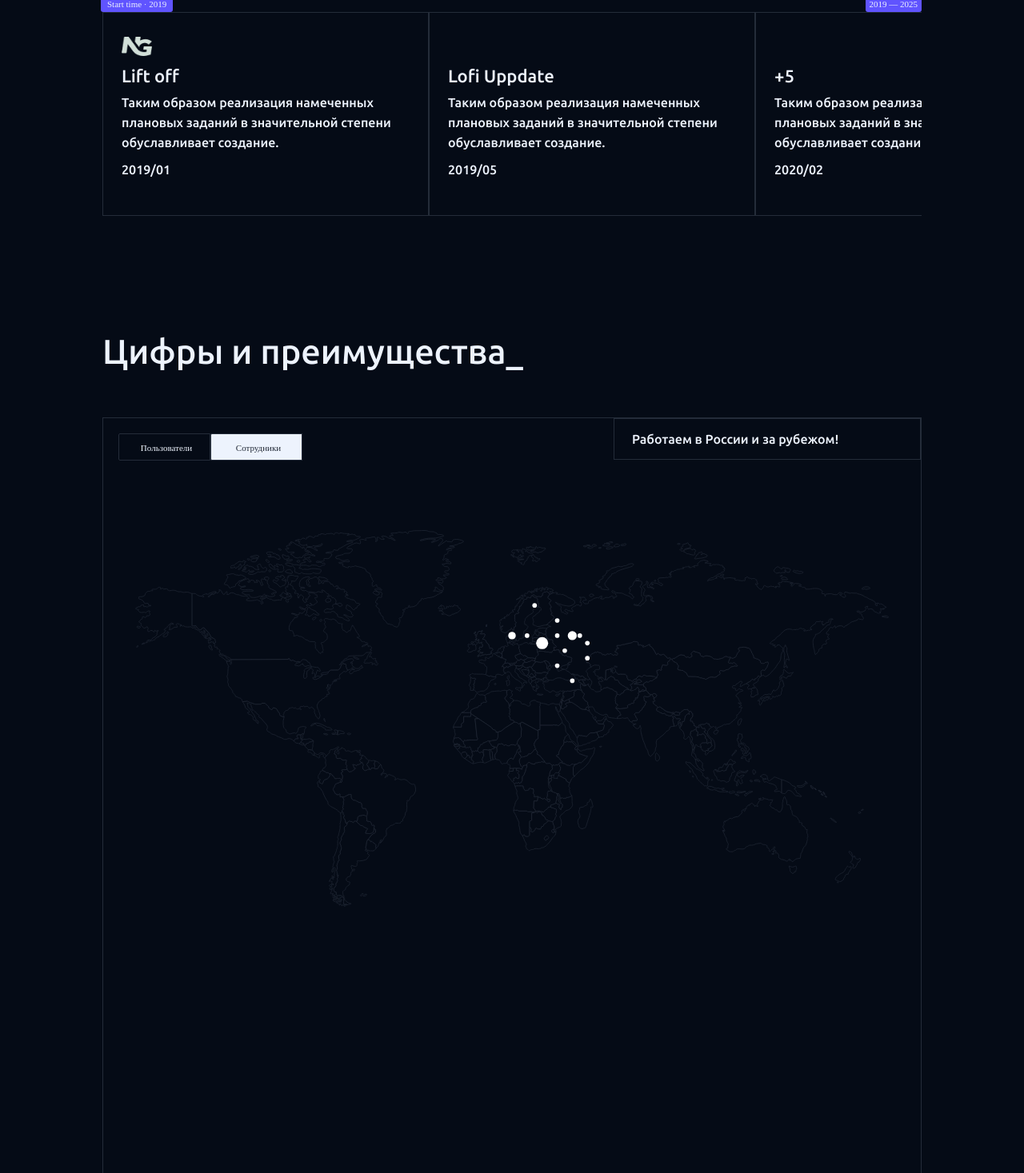
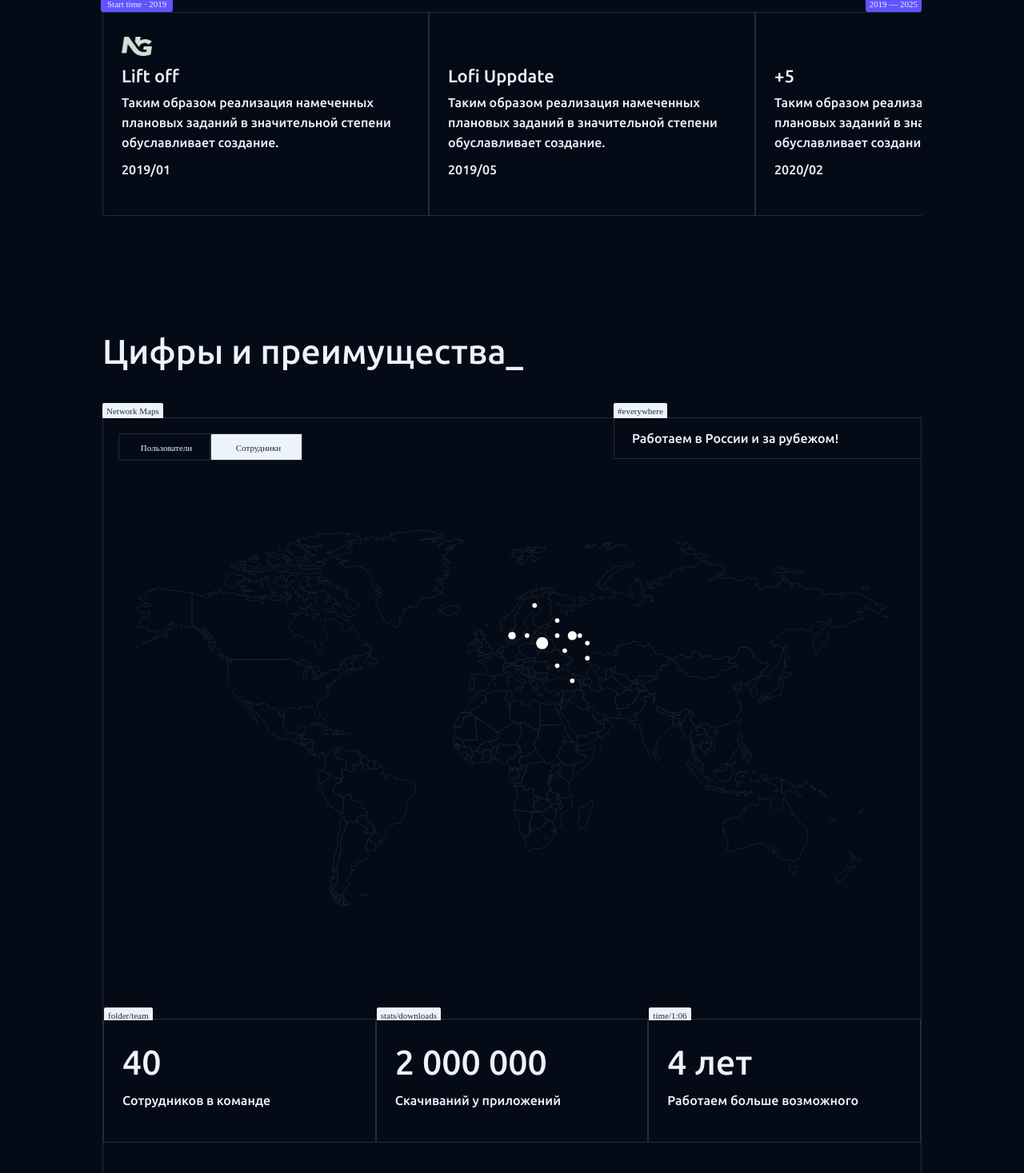
Before and after one commit to abdulhafiz7156/network-group, a Vue app: page / in a window 1280 px wide. Shown: the part 1715-3182 px from the top of the page at 80% size. Built offline with nearby package versions, Linux system fonts and the light colour scheme; a web font is replaced by a local one.

Commit message:
finish map block and edits

```diff
--- a/src/App.vue
+++ b/src/App.vue
@@ -222,6 +222,7 @@ export default {
           <h3>Цифры и преимущества_</h3>
         </div>
         <div class="fourth-block__map-numbers">
+          <div class="fourth-block__map-numbers__mini-div">Network Maps</div>
           <div class="fourth-block__maps">
             <div class="fourth-block__map__nav df_jcsb">
               <div class="fourth-block__buttons df">
@@ -229,6 +230,7 @@ export default {
                 <button @click="mapUsers = false" :class="{ 'fourth-block__map__button-active': !this.mapUsers}">Сотрудники</button>
               </div>
               <div class="fourth-block__map__nav__text">
+                <div class="fourth-block__map-numbers__mini-div fourth-block__map__nav__mini-div">#everywhere</div>
                 <h3>Работаем в России и за рубежом!</h3>
               </div>
             </div>
@@ -236,16 +238,27 @@ export default {
               <div v-if="!mapUsers">
                 <svg viewBox="0 0 1000 500" xmlns="http://www.w3.org/2000/svg">
                   <image href="./assets/img/map.svg" x="0" y="0" width="1000" height="500"/>
+                  <g v-for="(point, index) in userPoints" :key="index">
+                    <!-- Большой круг для захвата событий -->
                     <circle
-                      v-for="(point, index) in userPoints"
-                      :key="index"
                         :cx="point.x"
                         :cy="point.y"
-                      :r=point.employees
+                        :r="10"
+                    fill="transparent"
+                    @mouseenter="showTooltip($event, point)"
+                    @mouseleave="hideTooltip"
+                    />
+                    <!-- Маленький круг для отображения -->
+                    <circle
+                        :cx="point.x"
+                        :cy="point.y"
+                        :r="point.employees"
                         :fill="activePoint === point ? '#6054FF' : 'white'"
                         class="city"
-                      @click="showTooltip($event, point)"
+                        @mouseenter="showTooltip($event, point)"
+                        @mouseleave="hideTooltip"
                     />
+                  </g>
                 </svg>
                 <div class="tooltip fourth-block__map__text" v-if="tooltip.visible" :style="{ left: tooltip.x + 'px', top: tooltip.y + 'px'}">
                   <div class="fourth-block__map__mini-div fourth-block__map__tooltip__mini-div">x0521 · y2715</div>
@@ -254,11 +267,31 @@ export default {
                   </div>
                 </div>
               </div>
+
               <div v-else>
                 <img src="./assets/img/map.png" alt="Picture of map">
                 <div class="fourth-block__map__text">
                   <div class="fourth-block__map__mini-div">x0521 · y2715</div>
                   <p>Москва · 211 701</p>
+                </div>
+              </div>
+            </div>
+            <div class="fourth-block__numbers">
+              <div class="df">
+                <div class="fourth-block__numbers__card">
+                  <div class="fourth-block__numbers__card__mini-div">folder/team</div>
+                  <h3>40</h3>
+                  <p>Сотрудников в команде</p>
+                </div>
+                <div class="fourth-block__numbers__card">
+                  <div class="fourth-block__numbers__card__mini-div">stats/downloads</div>
+                  <h3>2 000 000</h3>
+                  <p>Скачиваний у приложений</p>
+                </div>
+                <div class="fourth-block__numbers__card">
+                  <div class="fourth-block__numbers__card__mini-div">time/1:06</div>
+                  <h3>4 лет</h3>
+                  <p>Работаем больше возможного</p>
                 </div>
               </div>
             </div>
--- a/src/assets/css/main.css
+++ b/src/assets/css/main.css
@@ -69,18 +69,15 @@
 
 .second-block__cards {
     margin-top: 54px;
+    gap: 2px;
 }
 
 .second-block__card {
     border: 1px solid #1FA95E;
     width: 286px;
     min-height: 498px;
-    gap: 10px;
     border-radius: 0px 2px 2px 2px;
-    border: 1px 0px 0px 0px;
-    opacity: 0px;
     position: relative;
-    margin-right: 2px;
 }
 
 .second-block__card__texts img{
@@ -310,13 +307,15 @@
 
 .fourth-block__map__nav__text {
     width: 384px;
+    position: relative;
 }
 
 .fourth-block__map__nav__text h3 {
     font-size: 16px;
     font-weight: 500;
     line-height: 30px;
-    border: 1px solid #242C39;
+    border-bottom: 1px solid #242C39;
+    border-left: 1px solid #242C39;
     padding: 10px 22px;
 }
 
@@ -326,6 +325,7 @@
 
 .fourth-block__map img {
     width: 1070px;
+    height: 535px;
 }
 
 .fourth-block__map div:first-child {
@@ -392,8 +392,8 @@
 }
 
 .fourth-block__map__tooltip__mini-div {
-    top: -25px;
-    left: -7px;
+    top: -20px;
+    left: -30px;
 }
 
 .fourth-block__map__text img {
@@ -401,3 +401,66 @@
     height: 17px;
     margin-left: 12px;
 }
+
+.fourth-block__numbers__card {
+    border: 1px solid #242C39;
+    padding: 28px 23px 51px;
+    width: 480px;
+    margin-top: 69px;
+    height: 155px;
+    position: relative;
+}
+
+.fourth-block__numbers__card h3{
+    font-size: 43px;
+    font-weight: 600;
+    line-height: 54px;
+    margin-bottom: 10px;
+}
+
+.tooltip .df_jcc_ai {
+    position: absolute;
+    top: 31%;
+    left: 22%;
+}
+
+.fourth-block__numbers__card__mini-div {
+    position: absolute;
+    top: -10%;
+    left: 0;
+    height: 16px;
+    padding: 0 5px 0 5px;
+    gap: 10px;
+    border-radius: 2px 2px 0 0;
+    font-family: JetBrains Mono;
+    font-size: 11px;
+    font-weight: 300;
+    line-height: 21px;
+    color: var(--second-text-color);
+    background-color: var(--text-color);
+}
+
+.fourth-block__map-numbers {
+    position: relative;
+}
+
+.fourth-block__map-numbers__mini-div {
+    position: absolute;
+    top: -1.8%;
+    left: 0;
+    height: 19px;
+    padding: 0 5px 0 5px;
+    gap: 10px;
+    border-radius: 2px 2px 0 0;
+    font-family: JetBrains Mono;
+    font-size: 11px;
+    font-weight: 300;
+    line-height: 21px;
+    color: var(--second-text-color);
+    background-color: var(--text-color);
+}
+
+
+.fourth-block__map__nav__mini-div {
+    top: -27%;
+}
--- a/src/style.css
+++ b/src/style.css
@@ -8,6 +8,7 @@
 body{
   background-color: var(--background-color);
   user-select: none;
+  -webkit-user-drag: none;
 }
 
 li{
```
Lines whose indentation alone changed are shown as unchanged.
